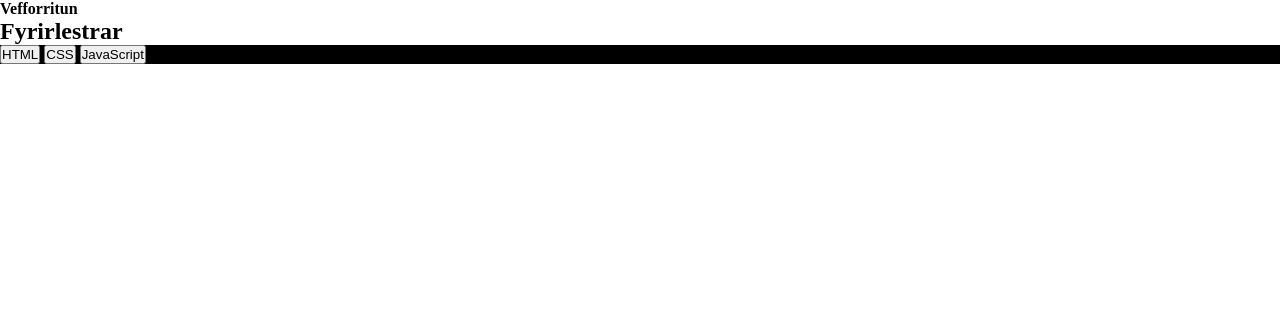
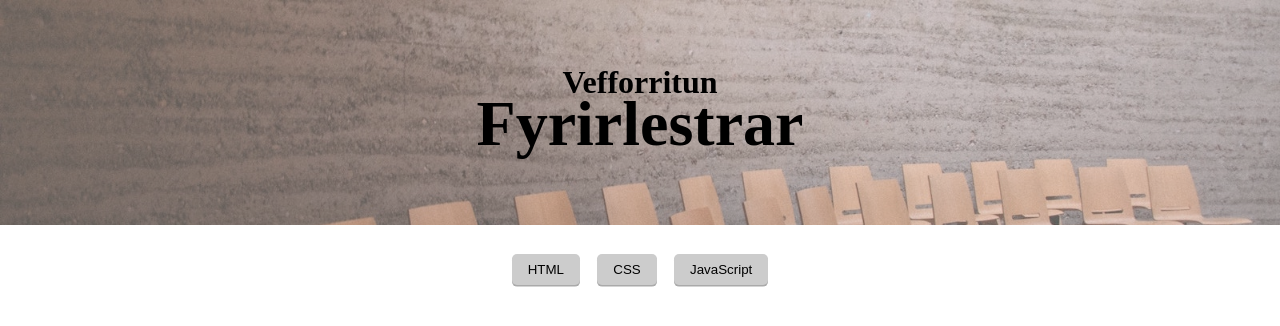
Before and after one commit to maggithor97/Hopverkefni-2, a website: page index.html in a window 1280 px wide. Drawn offline with Linux system fonts and the light colour scheme.

Commit message:
Header + btn

```diff
--- a/index.html
+++ b/index.html
@@ -1,24 +1,29 @@
 <!DOCTYPE html>
 <html lang="is">
+
 <head>
   <meta charset="utf-8">
   <link href="dist\styles.css" rel="stylesheet">
   <title>Hópverkefni 2</title>
 </head>
+
 <body>
-  <section class="haus">
-    <h4>Vefforritun</h4>
-    <h1>Fyrirlestrar</h1>
-  </section>
+  <header class="header">
+    <h4 class="header__h4">Vefforritun</h4>
+    <h1 class="header__h1">Fyrirlestrar</h1>
+  </header>
+  <main>
     <section class="body">
       <div class="body__takkar">
-      <button>HTML</button>
-      <button>CSS</button>
-      <button>JavaScript</button>
+        <button class="btn">HTML</button>
+        <button class="btn">CSS</button>
+        <button class="btn">JavaScript</button>
       </div>
       <div class="cards">
         <!-- Nota javascript til að setja inn hvert card -->
       </div>
     </section>
+  </main>
 </body>
+
 </html>
--- a/src/styles/config.scss
+++ b/src/styles/config.scss
@@ -1,7 +1,2 @@
 $max-width: 1200px;
 $gutter: 20px;
-
-div {
-  //  Þetta er test
-  background-color: black;
-}
--- a/src/styles/styles.scss
+++ b/src/styles/styles.scss
@@ -1,8 +1,20 @@
 @import "config";
+$page: 1200px;
+$font-main: "Times New Roman", Times, serif;
+$white: #fcffd2;
+$grey: #ccc;
+$grey2: #aaa;
+$grey3: #999;
+$black: #000;
+$green: #2d2;
+$green2: #1a1;
+$strangeColor: #cc9694;
+
 
 * {
   padding: 0;
   margin: 0;
+  transition: 0.2s ease-in-out;
 }
 
 *,
@@ -11,9 +23,44 @@
   box-sizing: inherit;
 }
 
-$font-main : 'Times New Roman', Times, serif;;
+main {
+  max-width: $page;
+  text-align: center;
+  margin: 0 auto;
 
-html { /* stylelint-disable-line */
+}
+
+.header {
+  background-image: url("../img/header.jpg");
+  font-size: 2rem;
+  min-height: 25vh;
+  width: 100%;
+  padding: 1rem;
+   margin-bottom: 1rem;
+  background-size: 100%;
+  background-repeat: no-repeat;
+  box-shadow:inset 0 0 0 2000px rgba(255, 255, 255, 0.3);
+  color: $black;
+
+ }
+
+ .header__h1 {
+  width: 100%;
+  text-align: center;
+  font-size: 2em;
+  margin-bottom: 3rem;
+ }
+
+ .header__h4 {
+  width: 100%;
+  text-align: center;
+  font-size: 1em;
+  margin-top: 3rem;
+  margin-bottom: -0.9rem;
+ }
+
+html {
+  /* stylelint-disable-line */
   box-sizing: border-box;
   overflow-x: hidden;
   overflow-y: scroll; // alltaf hafa y skrollbar
@@ -22,8 +69,41 @@ html { /* stylelint-disable-line */
   font-size: 16px;
 }
 
-img { /* stylelint-disable-line */
+img {
+  /* stylelint-disable-line */
   max-width: 100%;
 }
 
+.btn {
+  margin: 1em 0.5em 1em 0.5em;
+  border: none;
+  background: $grey;
+  box-shadow: 0 0.1rem $grey2;
+  padding: 0.6em 1.2em 0.6em 1.2em;
+  border-radius: 5px;
+}
+
+.btn:hover {
+  background: $grey2;
+  box-shadow: 0 0.1rem $grey3;
+  }
+
+.btn:active {
+  background-color: $green;
+  box-shadow: 0 0.1rem $grey2;
+}
+.cards {
+  display: flex;
+  max-width: $page;
+  justify-content: center;
+}
+
+.grid__row {
+  flex-direction: row;
+}
+
+.grid__col {
+  flex-direction: column;
+}
+
 // TODO import
```
Also changed, not shown: dist/styles.css, 1 other file. Lines whose indentation alone changed are shown as unchanged.
